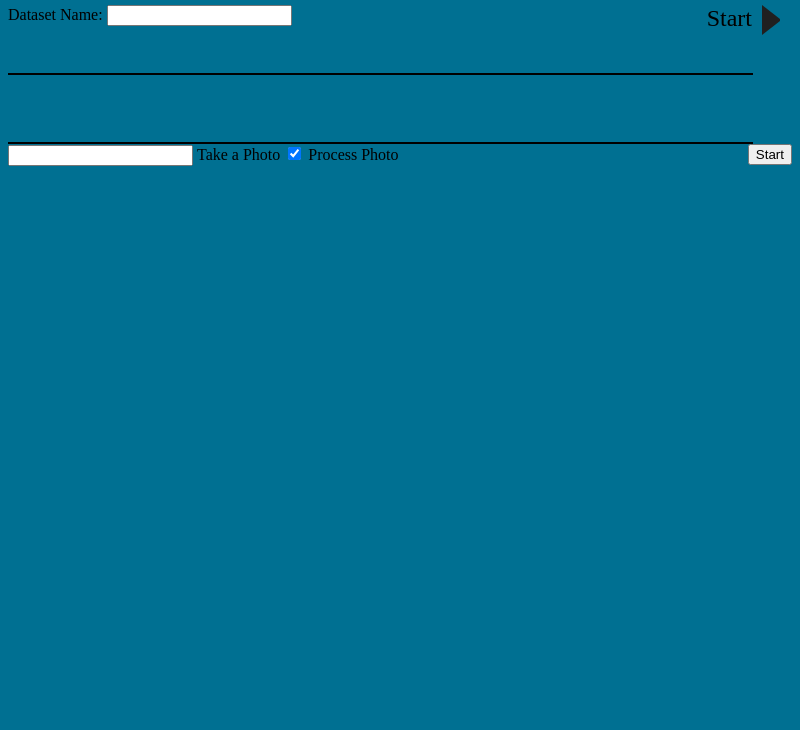
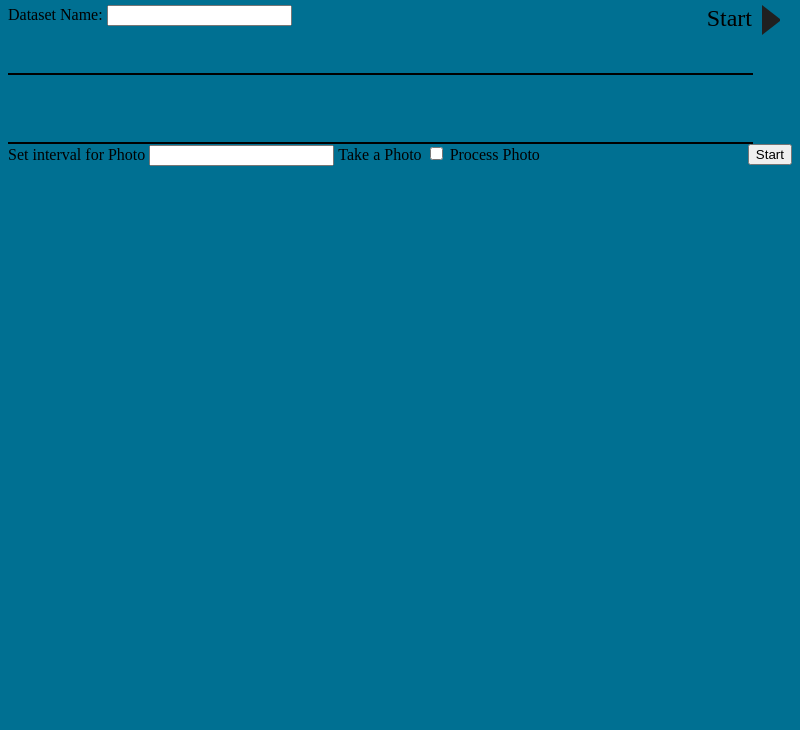
Before and after one commit to jplangst/Synchronicon, an Electron app: page index.html in a window 800 px wide. Shown: the part 70-800 px from the top of the page. Drawn offline with Linux system fonts and the light colour scheme; no server answers.

Commit message:
Update index.html

```diff
--- a/index.html
+++ b/index.html
@@ -23,14 +23,15 @@
 
     </div>
     <div class="line"></div>
+      <label> Set interval for Photo </label>
      <input type="text" id= "photo_interval" >
     <input type="button" id="clickphoto" style="float: right;" value = "Start">
     <label id ="PhotoState"> Take a Photo </label>
-    <input type="checkbox" id="Photoprocessing" checked>
+    <input type="checkbox" id="Photoprocessing" >
     <label> Process Photo </label>
-    <ul id="imagediv" class="images">
+    <div id="imagediv">
 
-      </ul>
+    </div>
     </div>
 <div id="machine">
 
```
